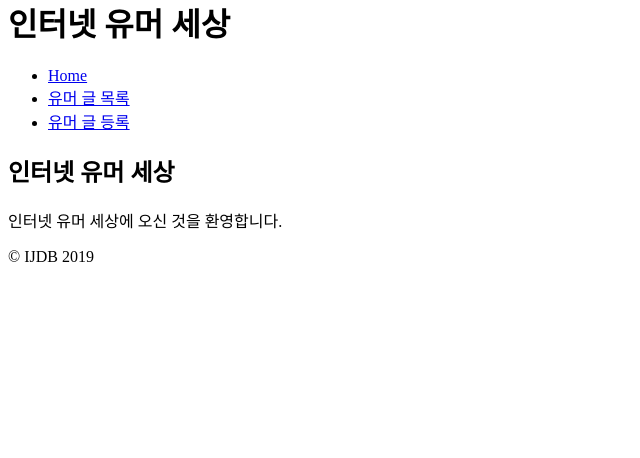
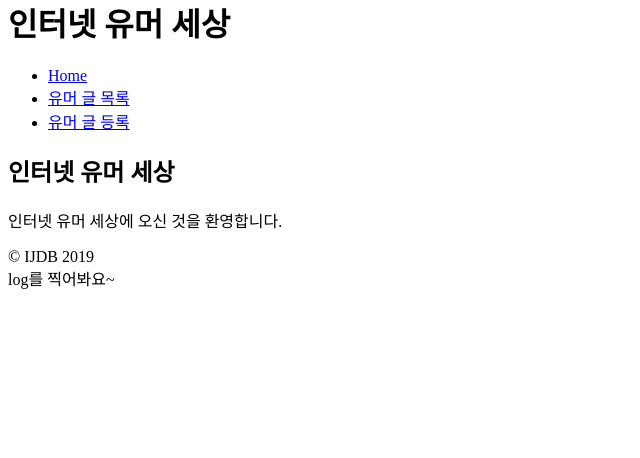
Before and after one commit to leetaehee/modernphp, a PHP site: page / in a window 1280 px wide. Shown: the part 22-480 px from the top of the page, without its empty margins (0-640 px from the left). Run offline with PHP 8.4, Linux system fonts and the light colour scheme.

Commit message:
git test-12

```diff
--- a/public/index.php
+++ b/public/index.php
@@ -5,6 +5,7 @@
       $route = ltrim(strtok($_SERVER['REQUEST_URI'], '?'), '/');
       $entryPoint = new \Hanbit\EntryPoint($route, new \Ijdb\IjdbRoutes());
       $entryPoint->run();
+      echo "log를 찍어봐요~";
     } catch (\PDOException $e) {
         $output = '데이터베이스 서버에 접속 할 수 없습니다: '.$e->getMessage().', 위치: '.$e->getFile().':'.$e->getLine();
     }
```
